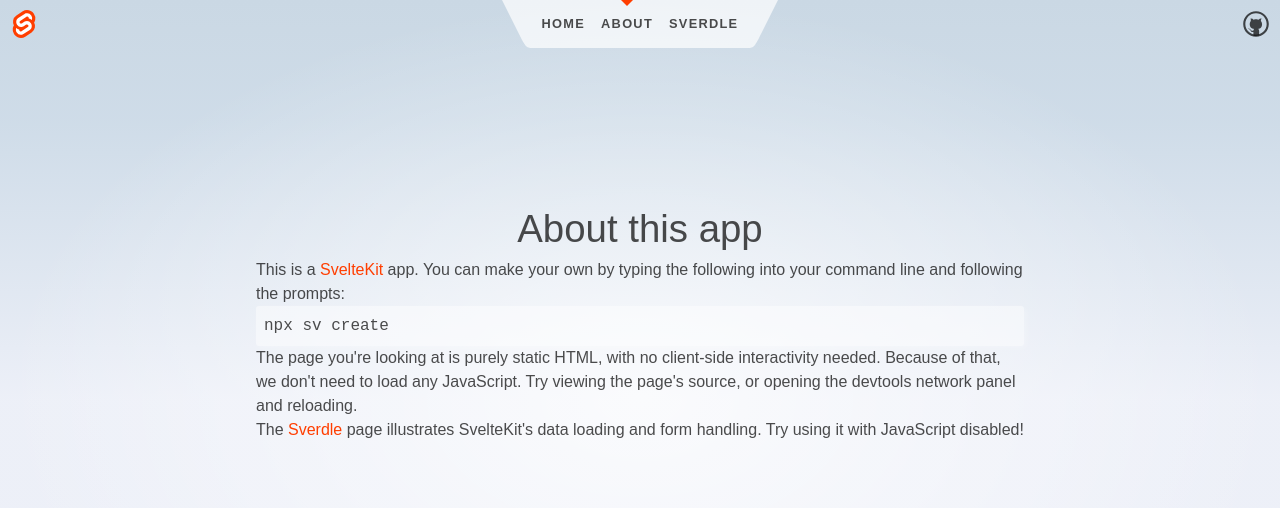
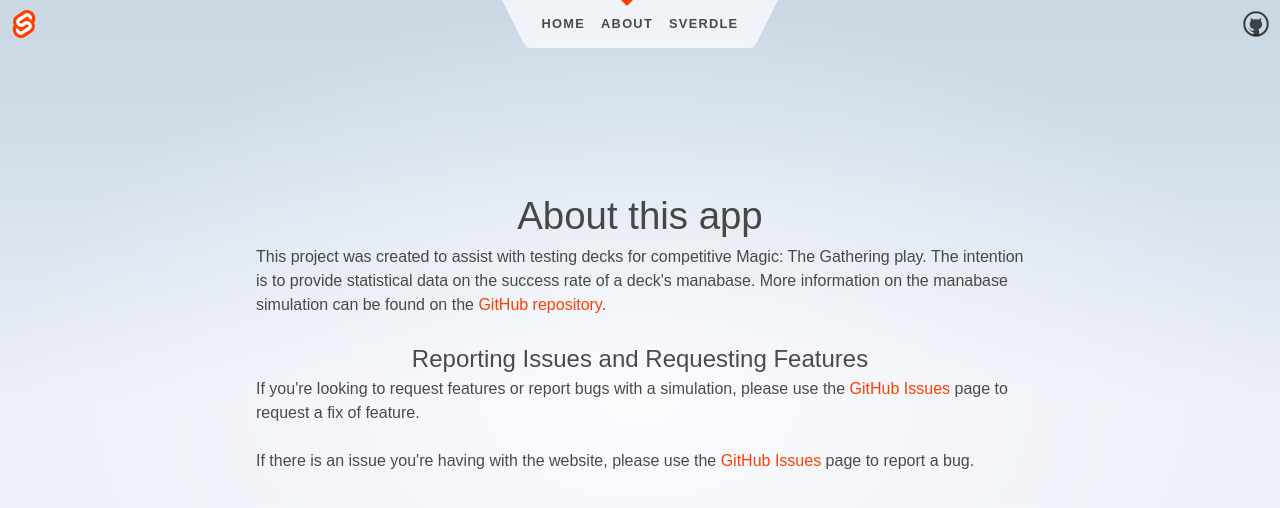
Before and after one commit to CallMeCCLemon/manabase-simulation-webapp, a SvelteKit app: page /about in a window 1280 px wide. Shown: the top 508 px of the page. Built offline with nearby package versions, Linux system fonts and the light colour scheme.

Commit message:
Updating about page description

```diff
--- a/src/app.css
+++ b/src/app.css
@@ -58,7 +58,8 @@
 }
 
 h2 {
-	font-size: 1rem;
+	font-size: 1.5rem;
+	text-align: center;
 }
 
 pre {
--- a/src/routes/about/+page.svelte
+++ b/src/routes/about/+page.svelte
@@ -7,20 +7,25 @@
 	<h1>About this app</h1>
 
 	<p>
-		This is a <a href="https://svelte.dev/docs/kit">SvelteKit</a> app. You can make your own by typing
-		the following into your command line and following the prompts:
+		This project was created to assist with testing decks for competitive Magic: The Gathering play.
+		The intention is to provide statistical data on the success rate of a deck's manabase. More information
+		on the manabase simulation can be found on the
+		<a href="https://github.com/CallMeCCLemon/manabase-simulation">GitHub repository</a>.
 	</p>
 
-	<pre>npx sv create</pre>
+	<br />
+
+	<h2>Reporting Issues and Requesting Features</h2>
+	<p>
+		If you're looking to request features or report bugs with a simulation, please use the
+		<a href="https://github.com/CallMeCCLemon/manabase-simulation/issues">GitHub Issues</a> page to request a fix of feature.
+	</p>
+
+	<br />
 
 	<p>
-		The page you're looking at is purely static HTML, with no client-side interactivity needed.
-		Because of that, we don't need to load any JavaScript. Try viewing the page's source, or opening
-		the devtools network panel and reloading.
+		If there is an issue you're having with the website, please use the
+		<a href="https://github.com/CallMeCCLemon/manabase-simulation-webapp/issues">GitHub Issues</a> page to report a bug.
 	</p>
 
-	<p>
-		The <a href="/sverdle">Sverdle</a> page illustrates SvelteKit's data loading and form handling. Try
-		using it with JavaScript disabled!
-	</p>
 </div>
```
